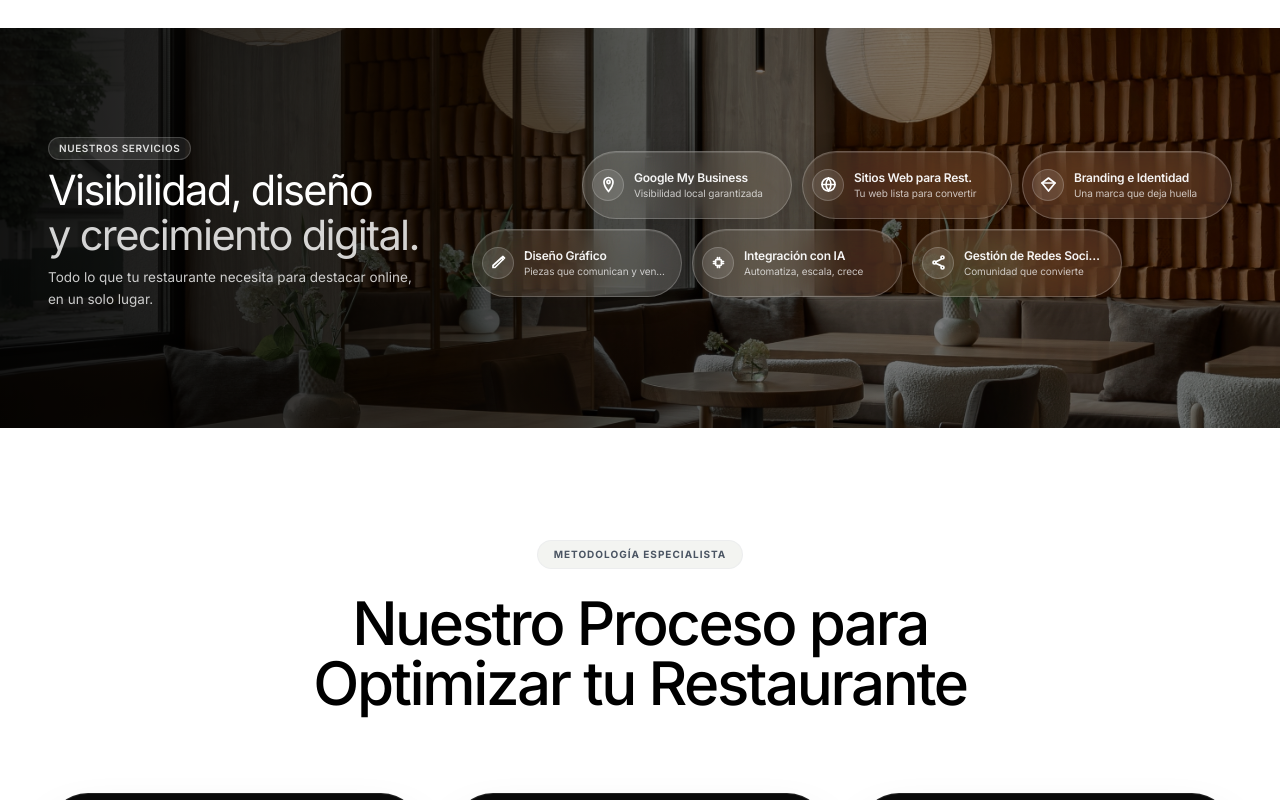
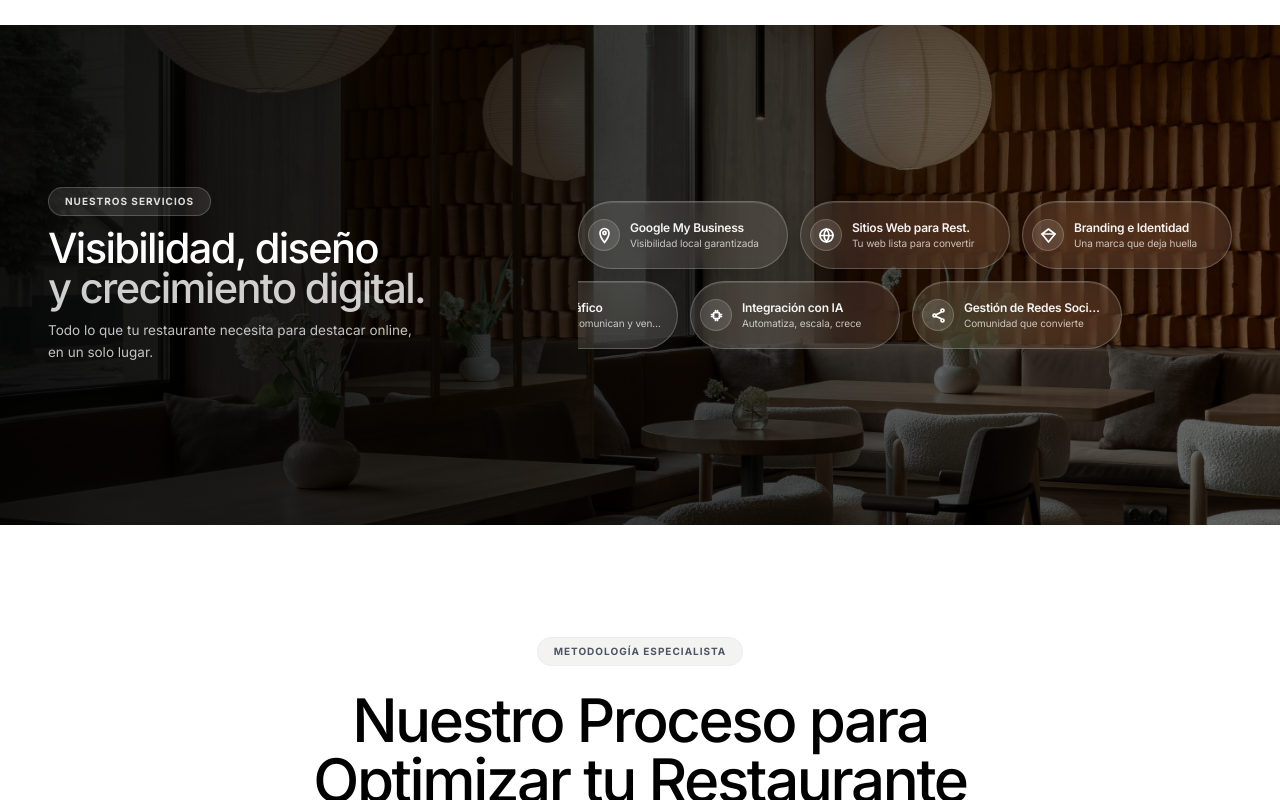
Before and after one commit to motionsmanagement/Motions, a React (Vite) app: page / in a window 1280 px wide. Shown: the part 1740-2540 px from the top of the page. Built offline with nearby package versions, Linux system fonts and the light colour scheme.

Commit message:
feat: expert mobile responsiveness adjustments across all sections

```diff
--- a/components/HowItWorks.tsx
+++ b/components/HowItWorks.tsx
@@ -6,12 +6,12 @@ const HowItWorks: React.FC = () => {
     <section id="how-it-works" className="bg-white py-28 font-['Inter']">
       <div className="max-w-[1440px] mx-auto px-6 md:px-12">
         {/* Header Section */}
-        <div className="text-center mb-20 text-balance">
+        <div className="text-center mb-16 md:mb-20 text-balance flex flex-col items-center">
           {/* Tag font matching Casos de Éxito */}
           <div className="inline-flex items-center bg-[#f3f4f1] border border-gray-200/50 px-4 py-1.5 rounded-full mb-6">
             <span className="text-[10px] font-bold text-gray-600 uppercase tracking-widest">Metodología Especialista</span>
           </div>
-          <h2 className="text-4xl md:text-6xl font-medium tracking-tight text-black leading-[1.1]">
+          <h2 className="text-3xl sm:text-4xl md:text-6xl font-medium tracking-tight text-black leading-[1.1]">
             Nuestro Proceso para<br />
             Optimizar tu Restaurante
           </h2>
--- a/components/Services.tsx
+++ b/components/Services.tsx
@@ -165,15 +165,15 @@ const Services: React.FC = () => {
         <section id="services" className="py-24 px-6 md:px-12 bg-white font-['Inter']">
             <div className="max-w-7xl mx-auto">
                 {/* Header Section */}
-                <div className="mb-20 text-balance">
+                <div className="mb-20 text-balance flex flex-col items-center md:items-start text-center md:text-left">
                     <div className="inline-flex items-center bg-[#f3f4f1] border border-gray-200/50 px-4 py-1.5 rounded-full mb-6">
                         <span className="text-[10px] font-bold text-gray-600 uppercase tracking-widest">Servicios Especializados</span>
                     </div>
-                    <h2 className="text-4xl md:text-6xl font-medium tracking-tight text-black leading-[1.1] mb-6">
+                    <h2 className="text-3xl sm:text-4xl md:text-6xl font-medium tracking-tight text-black leading-[1.1] mb-6">
                         Impulsa el crecimiento<br />
                         digital de tu restaurante.
                     </h2>
-                    <p className="text-lg text-gray-500 max-w-2xl leading-relaxed">
+                    <p className="text-base md:text-lg text-gray-500 max-w-2xl leading-relaxed">
                         Especialistas en transformar la presencia online de negocios gastronómicos, enfocándonos en atraer clientes y maximizar la rentabilidad.
                     </p>
                 </div>
--- a/components/ServicesBanner.tsx
+++ b/components/ServicesBanner.tsx
@@ -79,100 +79,58 @@ const ServicesBanner: React.FC = () => {
         <section
             ref={ref}
             aria-label="Servicios Banner"
-            style={{ position: 'relative', width: '100%', height: '400px', overflow: 'hidden', ...INTER }}
+            className="relative w-full min-h-[500px] md:h-[400px] overflow-hidden"
+            style={{ ...INTER }}
         >
             {/* Background image */}
             <img
                 src="/bannerz.jpg"
                 alt="Fondo banner"
-                style={{
-                    position: 'absolute', inset: 0,
-                    width: '100%', height: '100%',
-                    objectFit: 'cover', objectPosition: 'center',
-                    filter: 'brightness(0.52)', zIndex: 0,
-                }}
+                className="absolute inset-0 w-full h-full object-cover object-center z-0"
+                style={{ filter: 'brightness(0.52)' }}
                 loading="lazy"
             />
 
-            {/* Gradient — dark left → clear right */}
-            <div style={{
-                position: 'absolute', inset: 0,
-                background: 'linear-gradient(90deg, rgba(0,0,0,0.82) 0%, rgba(0,0,0,0.48) 32%, rgba(0,0,0,0.10) 62%, rgba(0,0,0,0) 100%)',
-                zIndex: 1,
-            }} />
+            {/* Gradient — dark left/top → clear */}
+            <div className="absolute inset-0 bg-gradient-to-b md:bg-gradient-to-r from-black/85 via-black/60 md:via-black/50 to-transparent z-10" />
 
-            {/* ── Centered content wrapper — max-width brings all elements inward ── */}
-            <div style={{
-                position: 'absolute', inset: 0, zIndex: 10,
-                display: 'flex', flexDirection: 'column',
-                maxWidth: '1280px',   // ← same as max-w-7xl in Services section
-                margin: '0 auto',
-                padding: '0 48px',    // ← same as px-12 in Services section
-                width: '100%',
-            }}>
-
-
-
-                {/* MAIN ROW: text left · cards right — vertically centred */}
-                <div style={{
-                    flex: 1,
-                    display: 'flex', alignItems: 'center',
-                    justifyContent: 'space-between',
-                    gap: '32px',
-                    paddingBottom: '8px',
-                }}>
+            {/* ── Centered content wrapper ── */}
+            <div className="relative z-20 max-w-7xl mx-auto px-6 md:px-12 py-16 md:py-0 h-full flex items-center">
+                <div className="w-full flex flex-col md:flex-row items-center md:items-center justify-between gap-12 md:gap-8">
                     {/* LEFT: sub-tag + headline + description */}
-                    <div style={{
-                        display: 'flex', flexDirection: 'column', gap: '8px',
-                        maxWidth: '380px', flexShrink: 0,
-                        opacity: visible ? 1 : 0,
-                        transform: visible ? 'translateX(0)' : 'translateX(-20px)',
-                        transition: 'opacity 0.65s ease, transform 0.65s ease',
-                    }}>
-                        <span style={{
-                            display: 'inline-flex', alignItems: 'center',
-                            fontSize: '10px', fontWeight: 600, letterSpacing: '0.06em',
-                            textTransform: 'uppercase', color: 'rgba(255,255,255,0.85)',
-                            background: 'rgba(255,255,255,0.1)',
-                            border: '1px solid rgba(255,255,255,0.18)',
-                            borderRadius: '999px', padding: '3px 10px', width: 'fit-content',
-                        }}>
+                    <div className={`flex flex-col gap-6 md:gap-3 max-w-[500px] md:max-w-[380px] shrink-0 text-center md:text-left transition-all duration-1000 ${visible ? 'opacity-100 translate-x-0' : 'opacity-0 -translate-x-10'}`}>
+                        <div className="flex justify-center md:justify-start">
+                            <span className="inline-flex items-center text-[10px] font-bold uppercase tracking-widest text-white/85 bg-white/10 border border-white/20 rounded-full px-4 py-1.5">
                                 Nuestros Servicios
                             </span>
+                        </div>
 
-                        <h2 style={{
-                            fontSize: 'clamp(1.9rem, 3.4vw, 2.6rem)',
-                            fontWeight: 400, lineHeight: 1.1,
-                            letterSpacing: '-0.04em', color: '#fff', margin: 0,
-                        }}>
+                        <h2 className="text-3xl sm:text-4xl md:text-[2.6rem] font-medium leading-[1.1] tracking-tight text-white m-0">
                             Visibilidad, diseño<br />
-                            <span style={{ color: 'rgba(255,255,255,0.82)' }}>y crecimiento digital.</span>
+                            <span className="text-white/80">y crecimiento digital.</span>
                         </h2>
 
-                        <p style={{
-                            fontSize: '13.5px', color: 'rgba(255,255,255,0.78)',
-                            lineHeight: 1.6, margin: 0,
-                        }}>
+                        <p className="text-sm md:text-[13.5px] text-white/75 leading-relaxed m-0 px-4 md:px-0">
                             Todo lo que tu restaurante necesita para destacar online, en un solo lugar.
                         </p>
                     </div>
 
-                    {/* RIGHT: 2 rows of 3 glass pills */}
-                    <div style={{
-                        display: 'flex', flexDirection: 'column',
-                        gap: `${CARD_GAP}px`, alignItems: 'flex-end',
-                    }}>
-                        {/* Row 1 */}
-                        <div style={{ display: 'flex', gap: `${CARD_GAP}px` }}>
+                    {/* RIGHT: Pills Grid - Full width on mobile, staggered on desktop */}
+                    <div className="flex flex-col gap-3 w-full md:w-auto items-center md:items-end overflow-x-auto pb-4 md:pb-0 scrollbar-hide">
+                        {/* Mobile Grid / Desktop Layout */}
+                        <div className="grid grid-cols-1 sm:grid-cols-2 md:flex md:flex-col gap-3 w-full md:w-auto">
+                            {/* Row 1 Content */}
+                            <div className="flex flex-col md:flex-row gap-3">
                                 {row1.map((s, i) => (
                                     <ServicePill key={s.label} service={s} visible={visible} delay={0.10 + i * 0.09} />
                                 ))}
                             </div>
-                        {/* Row 2 — offset left for stagger effect */}
-                        <div style={{ display: 'flex', gap: `${CARD_GAP}px`, marginRight: `${(CARD_W + CARD_GAP) * 0.5}px` }}>
+                            {/* Row 2 Content */}
+                            <div className="flex flex-col md:flex-row gap-3 md:translate-x-[-110px]">
                                 {row2.map((s, i) => (
                                     <ServicePill key={s.label} service={s} visible={visible} delay={0.28 + i * 0.09} />
                                 ))}
+                            </div>
                         </div>
                     </div>
                 </div>
```
Also changed, not shown: components/Hero.tsx (+6 -6 lines), components/Navbar.tsx (+60 -10 lines), components/SuccessStories.tsx (+9 -9 lines). Lines whose indentation alone changed are shown as unchanged.
